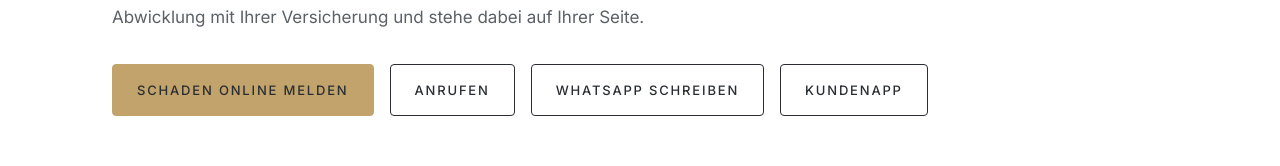
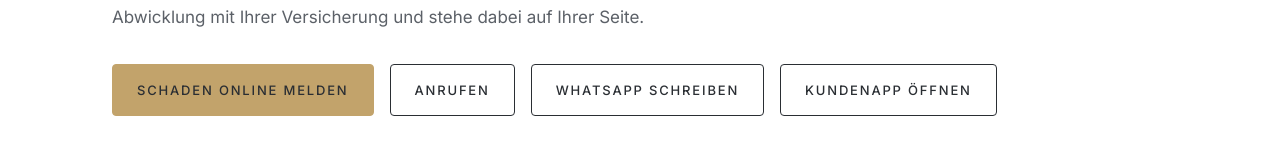
Before and after one commit to MarcoJaspers/BergKapital-Website, a plain HTML site: page schaden.html in a window 1280 px wide. Shown: the part 349-515 px from the top of the page. Drawn offline with Linux system fonts and the light colour scheme.

Commit message:
Schadenseite: Kundenapp-Knopf öffnet simplr-App oder Web-Anmeldung
Co-Authored-By: Claude Opus 5.5 <noreply@anthropic.com>

```diff
--- a/schaden.html
+++ b/schaden.html
@@ -30,7 +30,8 @@
           <a href="#schadenmeldung" class="btn-primary">Schaden online melden</a>
           <a href="tel:+491604921092" class="btn-outline" title="+49 160 4921092">Anrufen<span class="sr-only"> unter +49 160 4921092</span></a>
           <a href="https://wa.me/491604921092?text=Hallo%20Herr%20Jaspers%2C%20ich%20m%C3%B6chte%20einen%20Schaden%20melden." target="_blank" rel="noopener" class="btn-outline">WhatsApp schreiben<span class="sr-only"> (öffnet in neuem Tab)</span></a>
-          <a href="/kundenapp.html" class="btn-outline">Kundenapp</a>
+          <!-- login.simplr.de ist als App-Link für iOS und Android hinterlegt: mit installierter simplr-App öffnet sich die App, sonst die Anmeldung im Browser -->
+          <a href="https://login.simplr.de/#/start" target="_blank" rel="noopener" class="btn-outline">Kundenapp öffnen<span class="sr-only"> (öffnet in neuem Tab)</span></a>
         </div>
       </div>
     </section>
```
